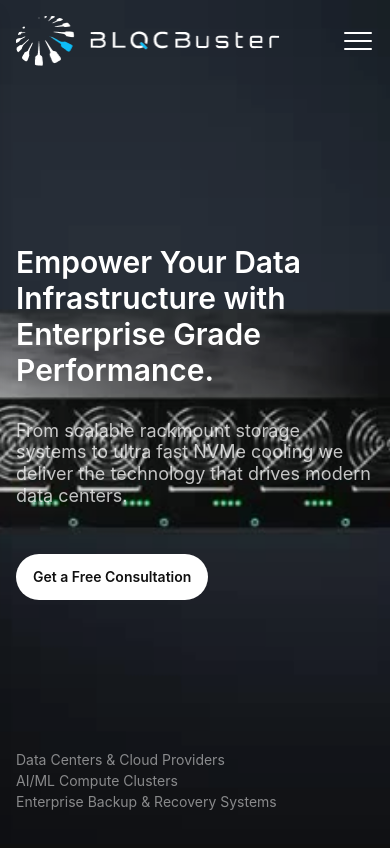
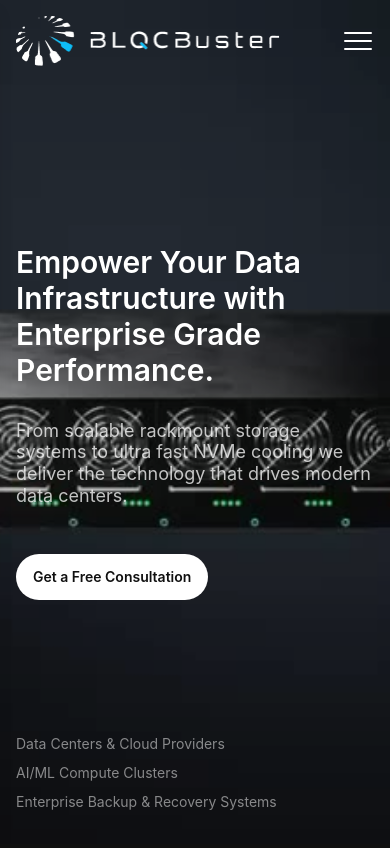
Before and after one commit to sultan93291/blackoceantech-, a React (Vite) app: page / in a window 390 px wide. Shown: the top 848 px of the page. Built offline with nearby package versions, Linux system fonts and the light colour scheme; a web font is replaced by a local one.

Commit message:
responsive done

```diff
--- a/src/Components/Pages/HomePage/AboutUs.jsx
+++ b/src/Components/Pages/HomePage/AboutUs.jsx
@@ -2,7 +2,7 @@ import logo_light from "../../../assets/img/logo-white.png";
 
 const AboutUs = () => {
   return (
-    <section id="about-us" className=" h-auto w-full pt-[150px] ">
+    <section id="about-us" className=" h-auto w-full pt-28 xl:pt-[200px]  ">
       <div className="container flex flex-col-reverse 2xl:flex-col gap-y-4 lg:gap-y-[72px] items-start ">
         <p className=" text-xl 2xl:text-2xl font-[510] leading-[150%] text-secondary-white max-w-[685px] ">
           Empowering businesses with reliable, high-performance storage and
--- a/src/Components/Pages/HomePage/Hero.jsx
+++ b/src/Components/Pages/HomePage/Hero.jsx
@@ -78,7 +78,7 @@ const Hero = () => {
           />
         )}
 
-        <div className="absolute bg-black/15 inset-0 flex justify-center items-center w-full h-screen z-10">
+        <div className="absolute bg-black/25 inset-0 flex justify-center items-center w-full h-screen z-10">
           <div className="container flex flex-col-reverse xl:flex-row gap-y-8 md:gap-y-10 xl:items-center w-full justify-between">
             <div className="flex flex-col gap-y-[252px] ">
               <div className="flex flex-col gap-y-12 md:gap-y-20 xl:gap-y-[150px] 3xl:gap-y-[223px] items-start">
@@ -97,7 +97,7 @@ const Hero = () => {
             </h2>
           </div>
           <div className="absolute bottom-0 left-0 h-auto w-full mb-8 ">
-            <div className="container flex flex-row flex-wrap justify-between ">
+            <div className="container flex flex-row flex-wrap gap-y-2 justify-between ">
               {MinningFeatures.map((minning, idx) => {
                 return <p key={idx} className="primary-heading"> {minning} </p>;
               })}
```
